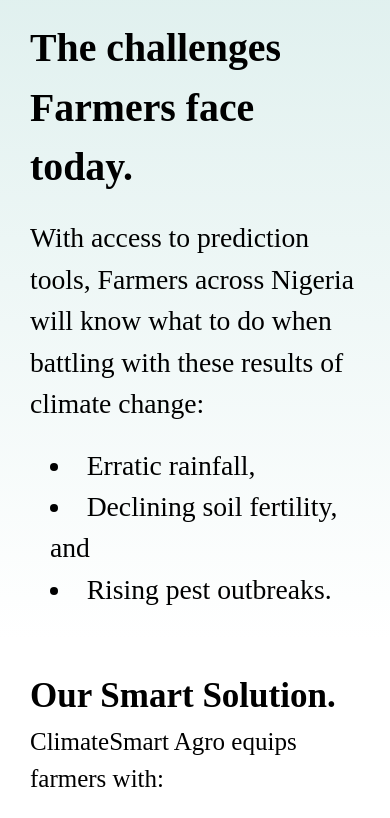
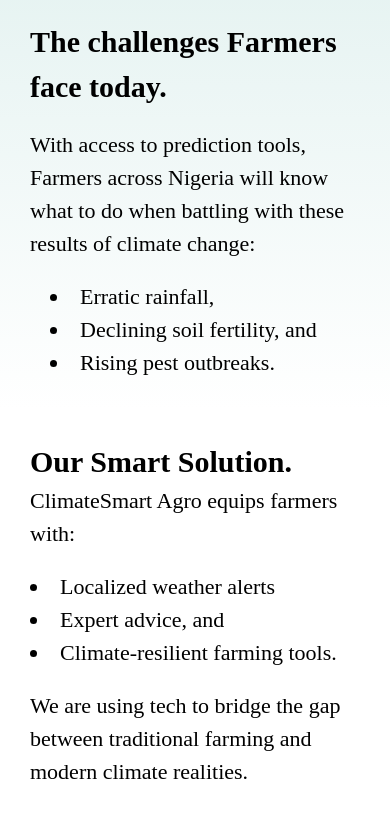
Before and after one commit to meedaah19/agro-smart-climate, a React (Vite) app: page / in a window 390 px wide. Shown: the part 940-1758 px from the top of the page. Built offline with nearby package versions, Linux system fonts and the light colour scheme.

Commit message:
Update typography in Home component for improved readability on various screen sizes

```diff
--- a/src/pages/Home.jsx
+++ b/src/pages/Home.jsx
@@ -76,9 +76,9 @@ export default function Home(){
             </div>
 
             <div className='grid lg:gap-[32px] gap-[19px]  '>
-                <h1 className='font-[Poppins] font-[600] text-[39.81px] '>The challenges Farmers face today.</h1>
+                <h1 className='font-[Poppins] font-[600] text-[30px] lg:text-[39.81px] '>The challenges Farmers face today.</h1>
 
-                <p className='font-[Poppins] font-[400] text-[27.65px]'>With access to prediction tools, Farmers across Nigeria will know what to do when battling with these results of climate change:
+                <p className='font-[Poppins] font-[400] text-[22px] lg:text-[27.65px]'>With access to prediction tools, Farmers across Nigeria will know what to do when battling with these results of climate change:
                     <li className='lg:pt-[45px] pt-[20px] pl-5' >Erratic rainfall,</li>
                     <li className='pl-5'>Declining soil fertility, and </li>
                     <li className='pl-5'>Rising pest outbreaks.</li>
@@ -94,8 +94,8 @@ export default function Home(){
             <div className='w-full max-w-[1120px] h-auto lg:h-551px flex flex-col lg:flex-row items-center gap-[32px] '>
 
             <div className='lg:w-[544px] w-full h-auto lg:h-[551px]'>
-                <h1 className='font-[Poppins] font-[600] text-[35px] lg:text-[39.81px] '>Our Smart Solution.</h1>
-                <p className=' font-[Poppins] font-[400] text-[25px] lg:text-[27.65px] '>
+                <h1 className='font-[Poppins] font-[600] text-[30px] lg:text-[39.81px] '>Our Smart Solution.</h1>
+                <p className=' font-[Poppins] font-[400] text-[22px] lg:text-[27.65px] '>
                     ClimateSmart Agro equips farmers with:
                     <li className='lg:pt-[30px] pt-[20px]'>Localized weather alerts</li>
                     <li>Expert advice, and</li>
```
